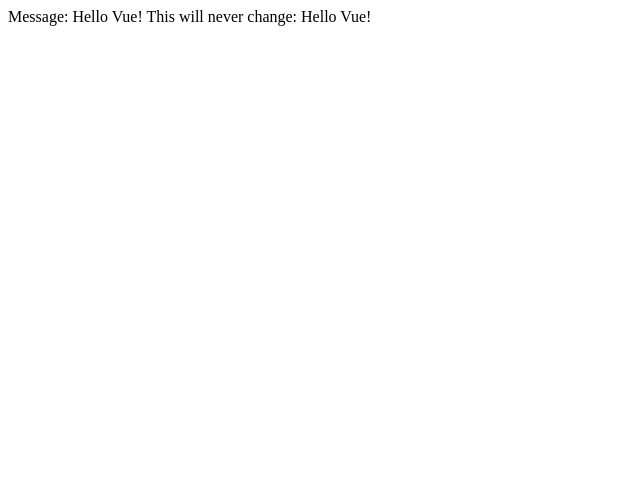
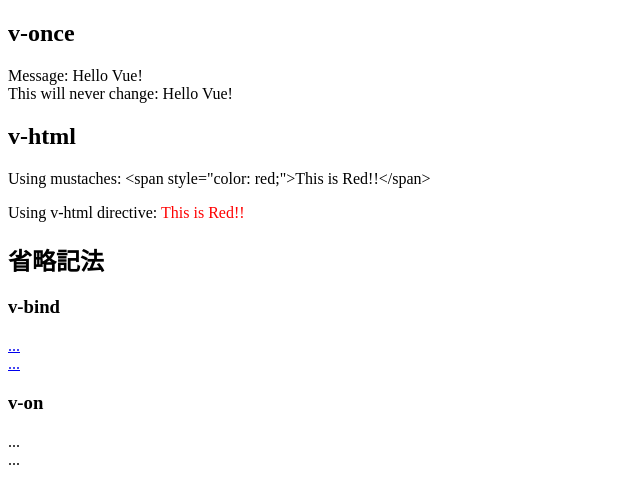
Before and after one commit to torihon62/vue-tutorial, a plain HTML site: page 03_template/index.html in a window 1280 px wide. Shown: the whole page, without its empty margins (0-640 px from the left). Drawn offline with nearby package versions, Linux system fonts and the light colour scheme.

Commit message:
finished 03_template

```diff
--- a/03_template/index.html
+++ b/03_template/index.html
@@ -7,8 +7,29 @@
     </head>
     <body>
         <div id="app">
-            <span>Message: {{ msg }}</span>
+            <h2>v-once</h2>
+            <span>Message: {{ msg }}</span><br>
             <span v-once>This will never change: {{ msg }}</span>
+        </div>
+        <div id="app2">
+            <h2>v-html</h2>
+            <p>Using mustaches: {{ rawHtml }}</p>
+            <p>Using v-html directive: <span v-html="rawHtml"></span></p>
+        </div>
+        <div id="app3">
+            <h2>省略記法</h2>
+            <h3>v-bind</h3>
+            <!-- 完全な構文 -->
+            <a v-bind:href="url"> ... </a><br>
+            <!-- 省略記法 -->
+            <a :href="url"> ... </a>
+
+            <!-- 完全な構文 -->
+            <h3>v-on</h3>
+            <a v-on:click="doSomething"> ... </a><br>
+            <!-- 省略記法 -->
+            <a @click="doSomething"> ... </a>
+
         </div>
         <script>
             var app = new Vue({
@@ -17,6 +38,23 @@
                     msg: "Hello Vue!"
                 }
             })
+            var app2 = new Vue({
+                el: "#app2",
+                data: {
+                    rawHtml: '<span style="color: red;">This is Red!!</span>'
+                }
+            })
+            var app3 = new Vue({
+                el: "#app3",
+                data: {
+                    url: 'https://google.com'
+                },
+                methods: {
+                    doSomething: function() {
+                        console.log("something!");
+                    }
+                }
+            })
         </script>
     </body>
 </html>
```
